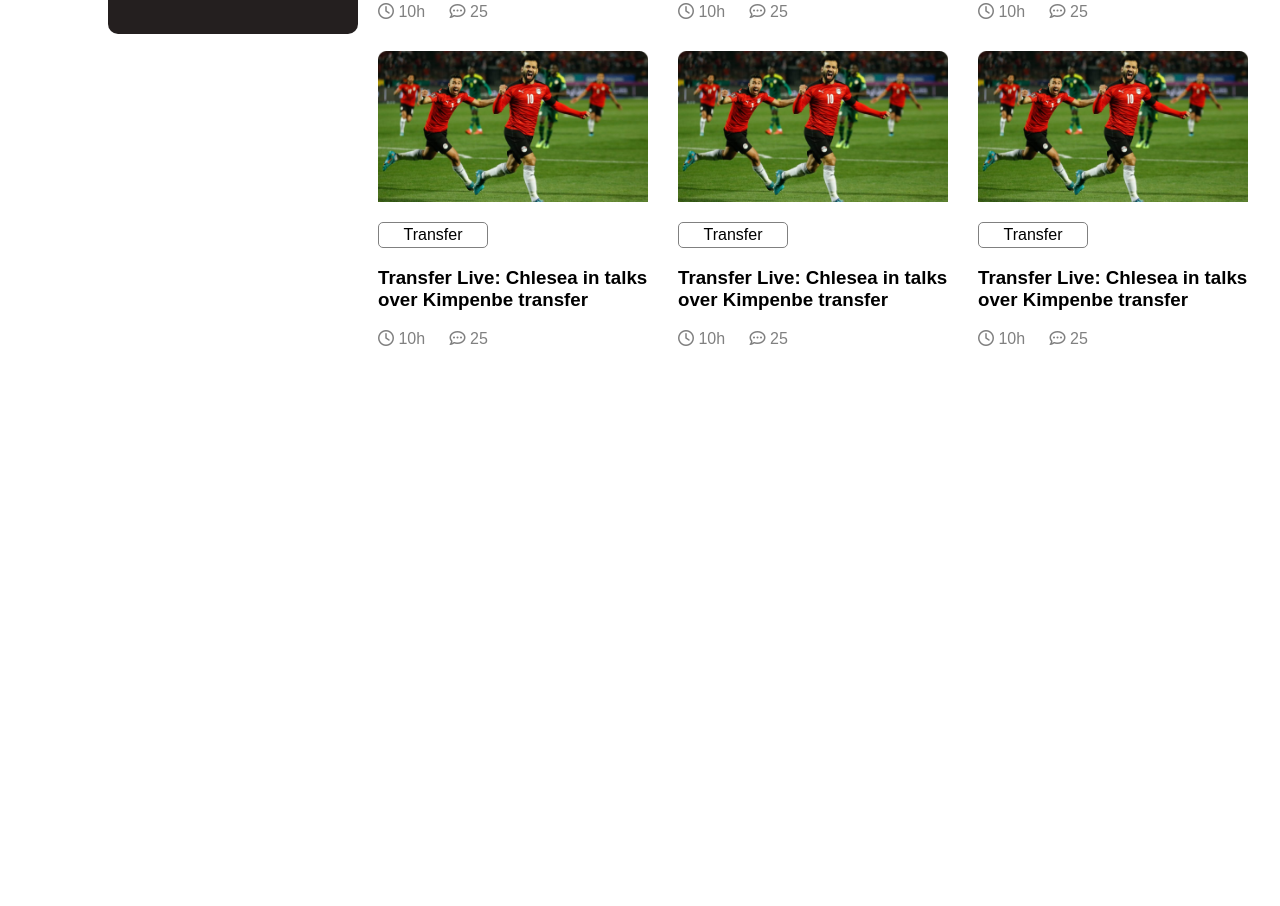
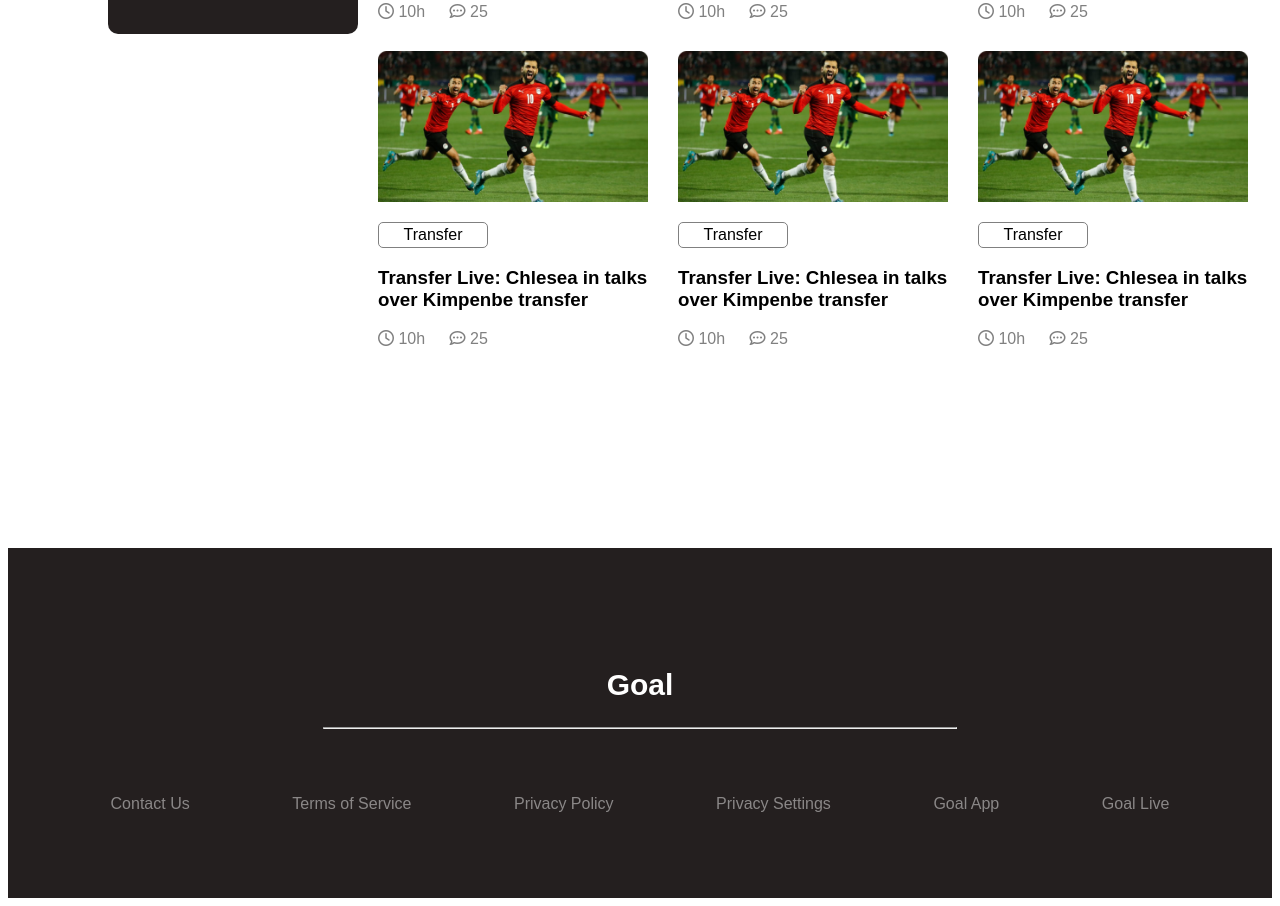
Before and after one commit to mdpervaj/world-cup, a plain HTML site: page index.html in a window 1280 px wide. Shown: the part 1012-1918 px from the top of the page. Before the commit the page ends 1368 px from the top, so only its background shows below. Drawn offline with Linux system fonts and the light colour scheme.

Commit message:
footer-done

```diff
--- a/index.html
+++ b/index.html
@@ -24,7 +24,7 @@
     </header>
     <!-- header end  -->
 
-    <!-- main body style start  -->
+    <!-- main body design start  -->
     <section class="seconde-container">
         <div class="blog-box">
             <a class="link-bottom" href="">Upcoming Match</a>
@@ -112,6 +112,21 @@
             </article>
         </div>
     </section>
-    <!-- main body style end  -->
+    <!-- main body design end  -->
+
+    <!----------------footer star------------->
+    <footer>
+        <h2>Goal</h2>
+        <hr>
+        <div class="footer-paragraph">
+            <p>Contact Us</p>
+            <p>Terms of Service</p>
+            <p>Privacy Policy</p>
+            <p>Privacy Settings</p>
+            <p>Goal App</p>
+            <p>Goal Live</p>
+        </div>
+    </footer>
+    <!----------------footer end------------->
 </body>
 </html>
--- a/styles/style.css
+++ b/styles/style.css
@@ -92,3 +92,30 @@ div img{
     margin-left: 20px;
 }
 /* main body style end  */
+
+/*--------------
+-----footer style start -----*/
+footer{
+    background-color: rgb(36, 31, 31);
+    margin-top: 200px;
+    height: 350px;
+}
+h2{
+    text-align: center;
+    color: white;
+    font-weight: 700;
+    font-size: 30px;
+    padding-top: 120px;
+}
+hr{
+    width: 50%;
+    color: gray;
+}
+.footer-paragraph{
+    display: flex;
+    justify-content:space-evenly;
+    color: rgb(138, 135, 135);
+    margin-top: 50px;
+}
+/*--------------
+-----footer style end -----*/
```
